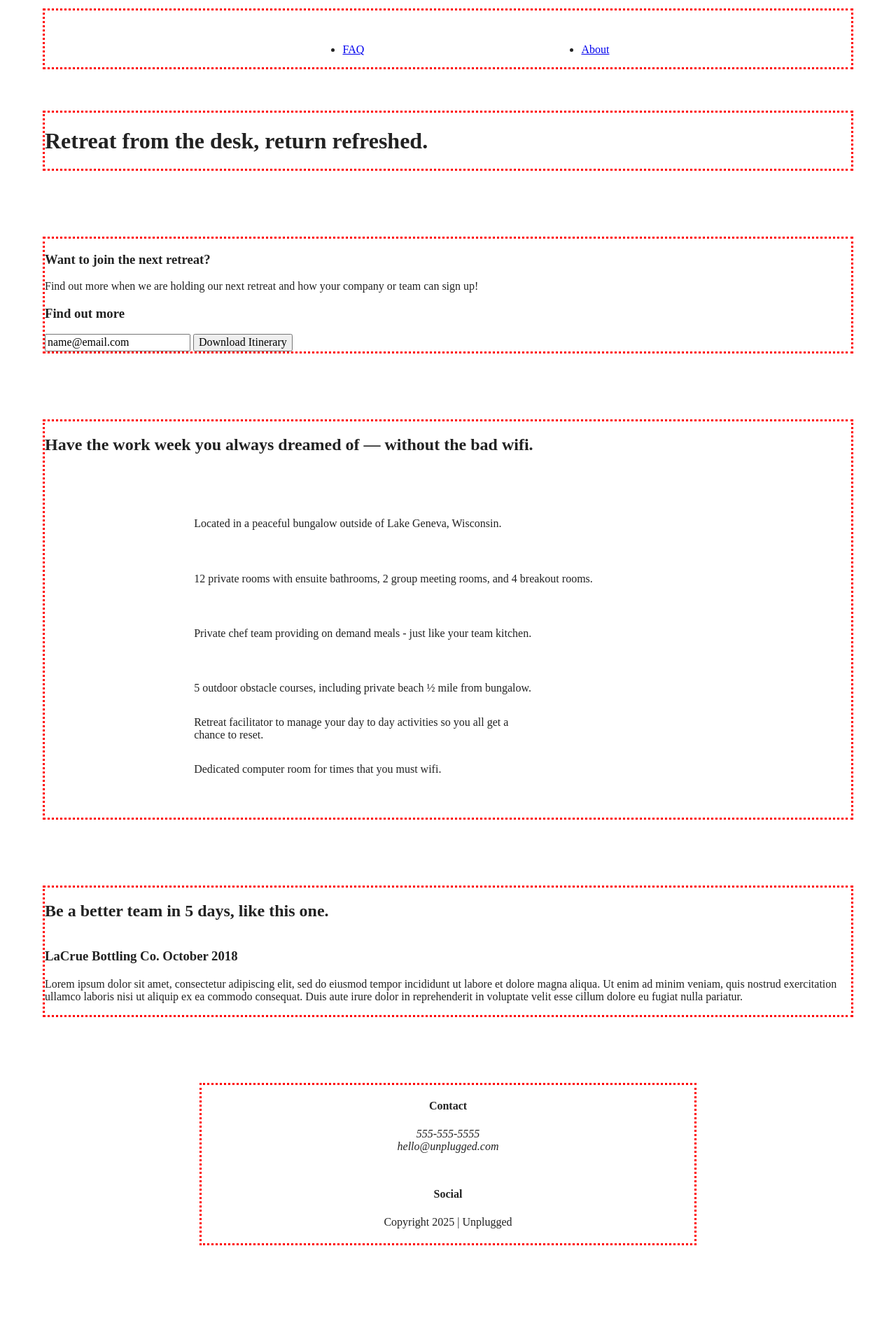
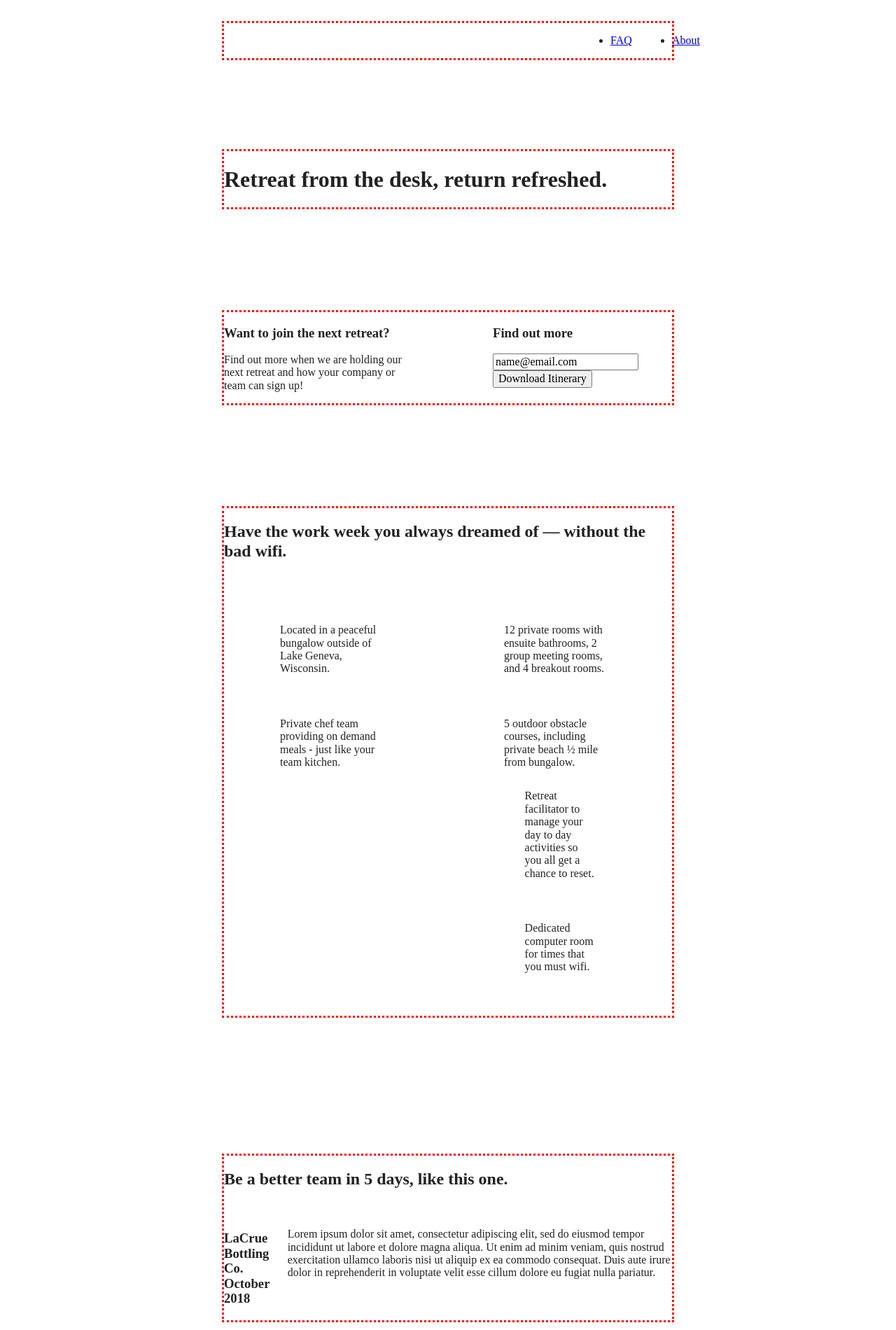
Before and after one commit to Kab-Vaj/website-1, a website built with Parcel: page index.html in a window 1280 px wide. Shown: the top 1900 px of the page at 70% size. Before the commit the page ends 1826 px from the top, so only its background shows below. Built offline with nearby package versions, Linux system fonts and the light colour scheme.

Commit message:
adding breakpoints

```diff
--- a/css/main.css
+++ b/css/main.css
@@ -258,7 +258,6 @@ aside {
   margin-bottom: 50px;
 }
 
-
 /* ==========================================================================
    Helper classes
    ========================================================================== */
@@ -348,9 +347,136 @@ aside {
    Modify as content requires.
    ========================================================================== */
 
-@media only screen and (min-width: 35em) {
-  /* Style adjustments for viewports that meet the condition */
+@media only screen and (min-width: 768px) {
+ /*Tablet styles here*/
+
+  /* General styles */
+  .content-wrapper {
+    max-width: 640px;
+    margin: 100px 0;
+  }
+
+  /* Header */
+  header {
+    padding: 33px 0;
+  }
+
+  header .content-wrapper {
+    width: 100%;
+    justify-content: space-between;
+  }
+
+  header nav {
+    width: 20%;
+  }
+
+  header nav ul {
+    justify-content: space-between;
+  }
+
+  .header-divider {
+    display: none;
+  }
+
+  /* Hero Area */
+
+  /* Aside */
+  aside .content-wrapper {
+    margin: 50px 0;
+    display: flex;
+    justify-content: space-between;
+    align-content: flex-start;
+  }
+
+  aside .content-wrapper .form-description,
+  aside .content-wrapper .form {
+    width: 40%;
+    margin: 0;
+  }
+
+  /* Features */
+  .features article {
+    display: flex;
+    align-items: center;
+    flex-flow: column wrap;
+    flex-basis: 50%;
+  }
+
+  .features .features-item-description {
+    width: 50%;
+  }
+
+  /* Reviews */
+  .reviews article {
+    display: flex;
+    justify-content: space-between;
+  }
+
+  .reviews article div {
+    width: 49%;
+  }
+
+  /* Footer */
+  footer .content-wrapper {
+    width: 65%;
+  }
+
+  .footer-content {
+    display: flex;
+    justify-content: space-between;
+    align-items: center;
+  }
+
+  footer .contact {
+    margin-bottom: 0;
+  }
+
+  footer .copyright {
+    width: 100%;
+  }
+
+  /* ==========================================================================
+     About Page
+     ========================================================================== */
+
+  .mission-content {
+    display: flex;
+    justify-content: space-between;
+    align-items: flex-start;
+    padding-top: 20px
+  }
+
+  .mission-content p {
+    width: 45%;
+  }
+
+  .contact-section .content-wrapper h2 {
+    width: 80%;
+  }
+
+  .contact-content {
+    display: flex;
+    justify-content: space-between;
+    align-items: flex-start;
+  }
+
+  /* ==========================================================================
+     FAQ Page
+     ========================================================================== */
+
+  .faq .content-wrapper {
+    justify-content: space-between;
+  }
+
+  .faq-content {
+    flex-basis: 45%;
+  }
+
+  .faq h2 {
+    width: 100%;
+  }
 }
+
 
 @media print,
 (-webkit-min-device-pixel-ratio: 1.25),
```
